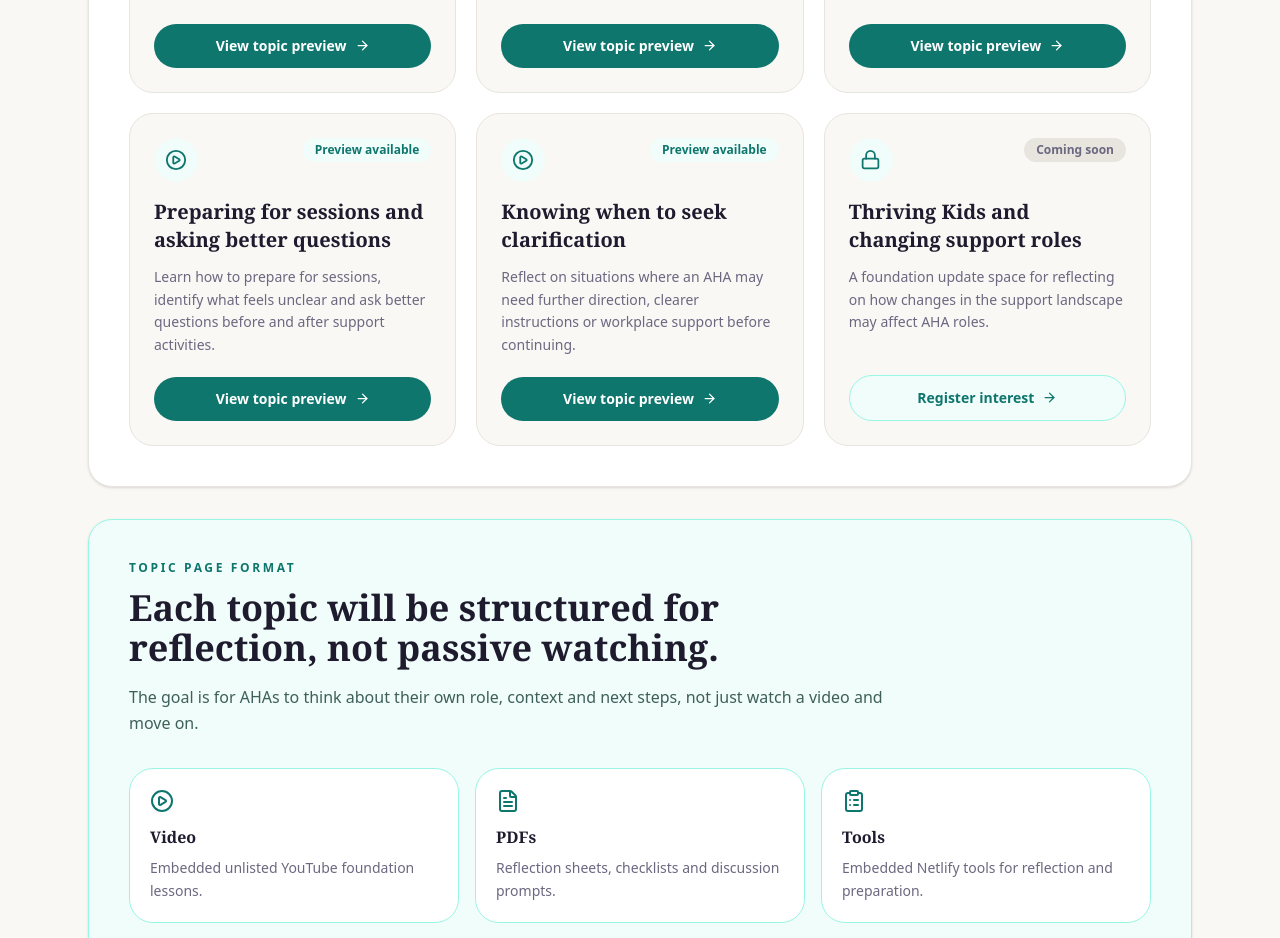
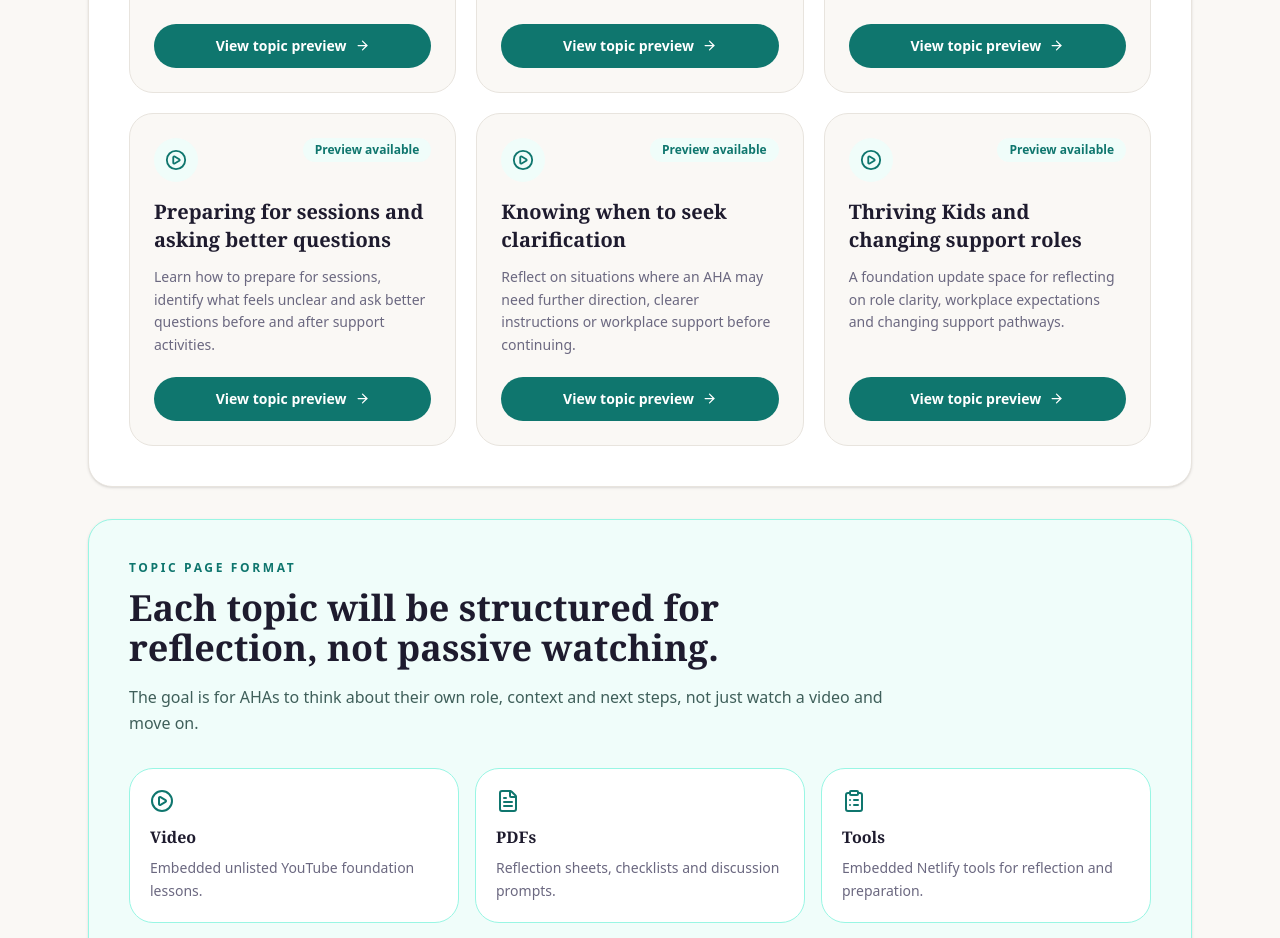
Before and after one commit to developmentalhub/allied-health-assistant-course, a Next.js app: page /topics in a window 1280 px wide. Shown: the part 1640-2578 px from the top of the page. Built offline with nearby package versions, Linux system fonts and the light colour scheme.

Commit message:
Add Thriving Kids and changing support roles topic

```diff
--- a/app/topics/page.tsx
+++ b/app/topics/page.tsx
@@ -56,13 +56,13 @@ const TOPICS = [
   available: true,
 },
   {
-    title: "Thriving Kids and changing support roles",
-    description:
-      "A foundation update space for reflecting on how changes in the support landscape may affect AHA roles.",
-    href: "#",
-    status: "Coming soon",
-    available: false,
-  },
+  title: "Thriving Kids and changing support roles",
+  description:
+    "A foundation update space for reflecting on role clarity, workplace expectations and changing support pathways.",
+  href: "/topics/thriving-kids-and-changing-support-roles",
+  status: "Preview available",
+  available: true,
+},
 ];
 
 const PAGE_FEATURES = [
```
